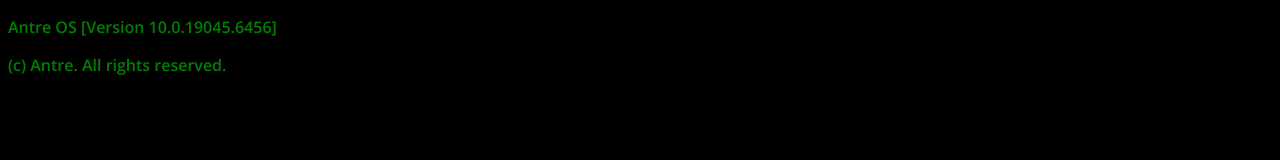
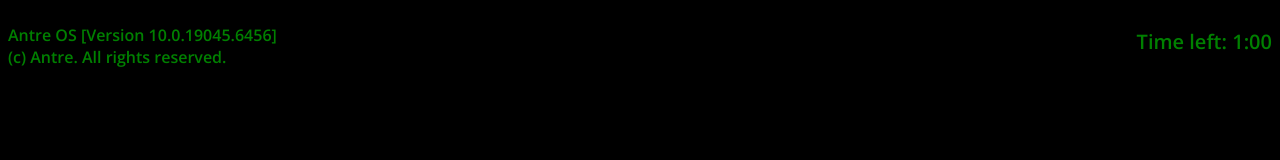
Before and after one commit to Antkiler2012/Signal, a plain HTML site: page terminal.html in a window 1280 px wide. Drawn offline with nearby package versions, Linux system fonts and the light colour scheme.

Commit message:
Added a timer to terminal.html

```diff
--- a/styles.css
+++ b/styles.css
@@ -9,7 +9,7 @@ html {
 }
 
 #terminal_main {
-  display: inline;
+  display: block;
 }
 
 #terminal,
@@ -32,9 +32,9 @@ html {
   overflow-wrap: anywhere;
   color: green;
   font-size: 16px;
+   clear: both;
 }
 .prompt_line {
-  display: flex;
   align-items: center;
   gap: 6px;
 }
@@ -167,6 +167,12 @@ html {
   padding: 10px 20px;
   cursor: pointer;
   outline: none;
+}
+
+.time{
+    display: inline;
+    float: right;
+    font-size: 20px;
 }
 
 .first,
--- a/terminal.html
+++ b/terminal.html
@@ -10,8 +10,9 @@
     <link href="https://fonts.googleapis.com/css2?family=Open+Sans:ital,wght@0,300..800;1,300..800&display=swap" rel="stylesheet">
 </head>
 <body>
-    <p>Antre OS [Version 10.0.19045.6456]</p>
-    <p>(c) Antre. All rights reserved.</p>
+    <p style="display: inline; float: left;">Antre OS [Version 10.0.19045.6456] <br>(c) Antre. All rights reserved.</p>
+    <p style="display: inline;"></p>
+    <p class="time">Time left: 1:00</p>
     <div id="terminal_container">
     <p id="terminal_main"></p>
     <input id="terminal" onkeydown="test(event, this)" />
```
Also changed, not shown: index.html (+1 -1 lines).
